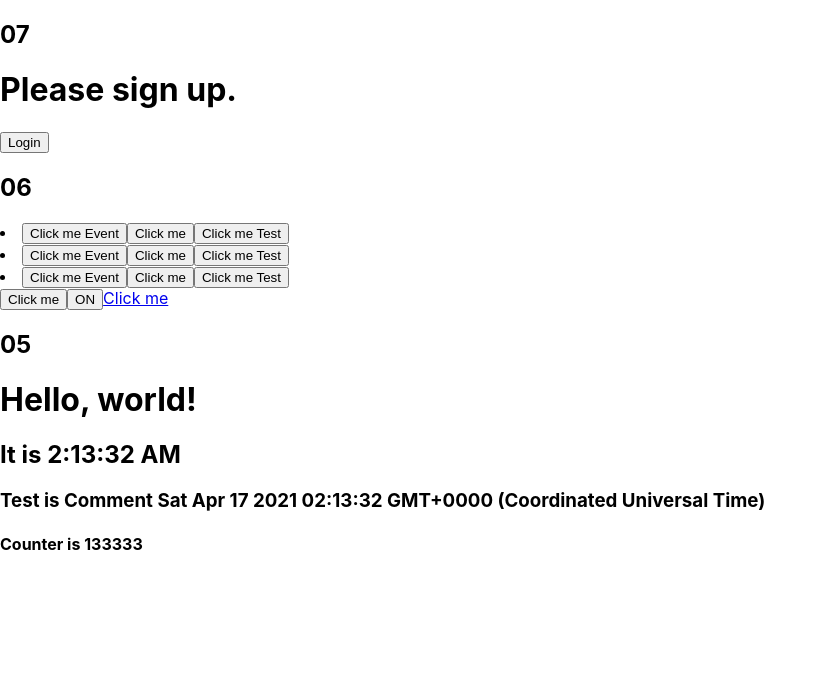
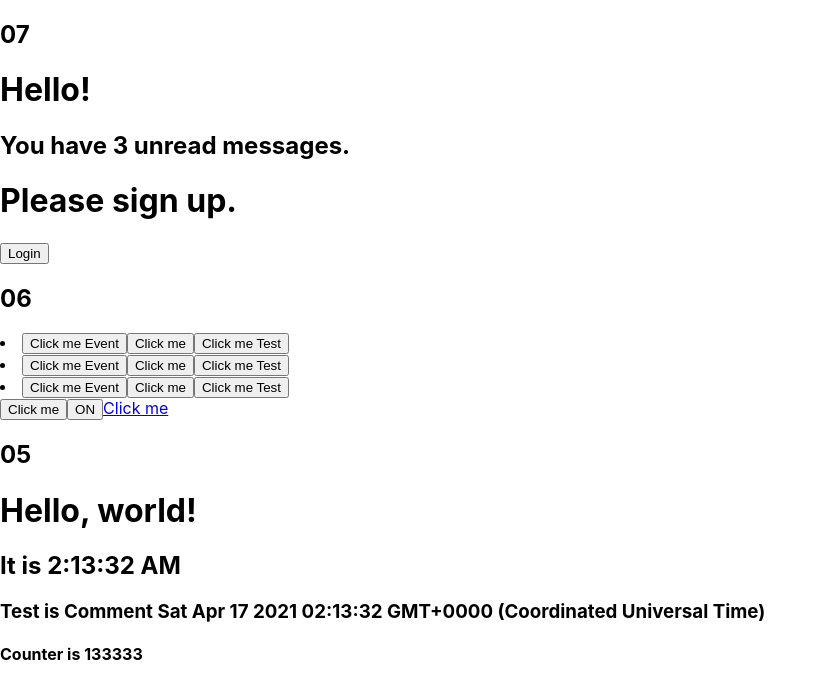
Before and after one commit to tvhfrks12678/react_docs, a React (Create React App) app: page / in a window 1280 px wide. Shown: the top 698 px of the page, without its empty margins (0-827 px from the left). Built offline with nearby package versions, Linux system fonts and the light colour scheme.

Commit message:
Add Mailbox

```diff
--- /dev/null
+++ b/src/MainConcepts/07/Mailbox.js
@@ -0,0 +1,13 @@
+function Mailbox(props) {
+  const unreadMessages = props.unreadMessages;
+  return (
+    <div>
+      <h1>Hello!</h1>
+      {unreadMessages.length > 0 && (
+        <h2>You have {unreadMessages.length} unread messages.</h2>
+      )}
+    </div>
+  );
+}
+
+export default Mailbox;
--- a/src/index.js
+++ b/src/index.js
@@ -9,13 +9,16 @@ import LogginButton from './MainConcepts/06/LoggingButton';
 import ButtonList from './MainConcepts/06/ButtonList';
 import Greeting from './MainConcepts/07/Greeting';
 import LoginControl from './MainConcepts/07/LoginControl';
+import Mailbox from './MainConcepts/07/Mailbox';
 
 import reportWebVitals from './reportWebVitals';
 
 function Content() {
+  const messages = ['React', 'Re: React', 'Re:Re: React'];
   return (
     <div>
       <h2>07</h2>
+      <Mailbox unreadMessages={messages} />
       <LoginControl />
       {/* <Greeting isLoggedIn={true} /> */}
       <h2>06</h2>
```
